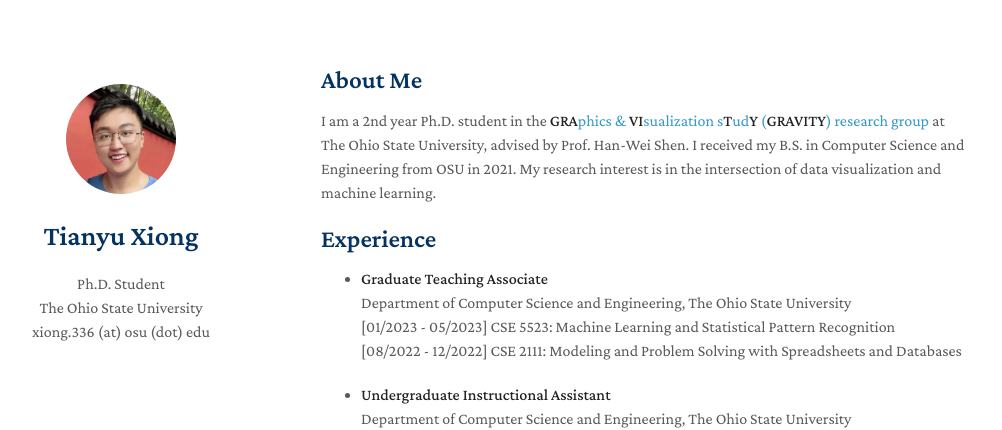
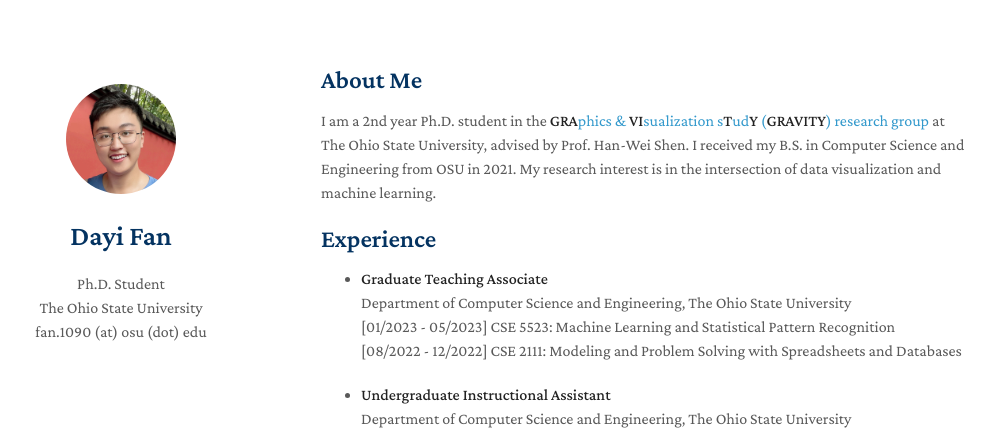
Before and after one commit to Davis-Fan/dayi.io, a Jekyll site: the page built from index.md, in a window 1280 px wide. Shown: the top 430 px of the page, without its empty margins (149-1151 px from the left). Built offline with Jekyll 4.4.1, drawn with Linux system fonts in a browser that asks for light colours; nearby versions of some CDN libraries; a style sheet for code colours, icons or effects is not loaded.

Commit message:
Update _config.yml

```diff
--- a/_config.yml
+++ b/_config.yml
@@ -1,7 +1,7 @@
-title: Tianyu Xiong
+title: Dayi Fan
 position: Ph.D. Student
 affiliation: The Ohio State University
-email: xiong.336 (at) osu (dot) edu
+email: fan.1090 (at) osu (dot) edu
 keywords: minimal academic
 # google_scholar: https://scholar.google.com/
 github_link: https://github.com/xtyinzz
```
